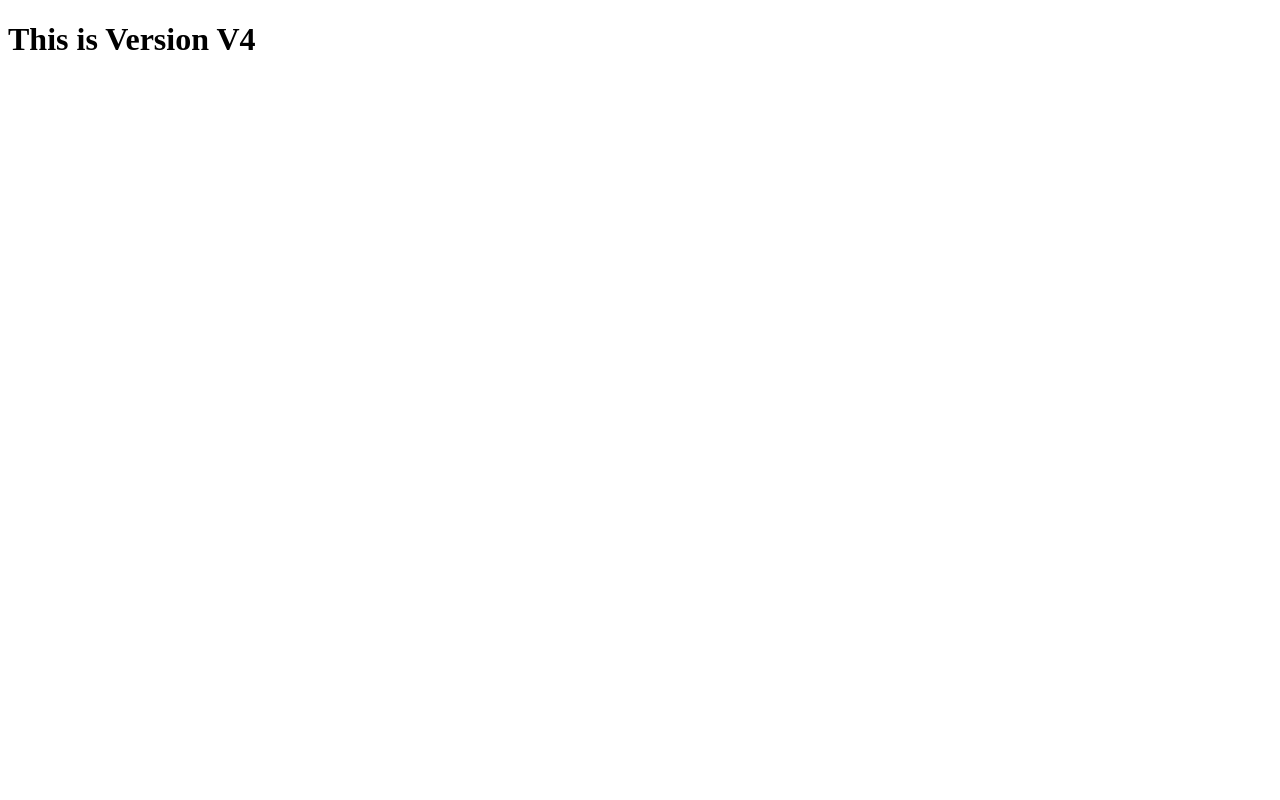
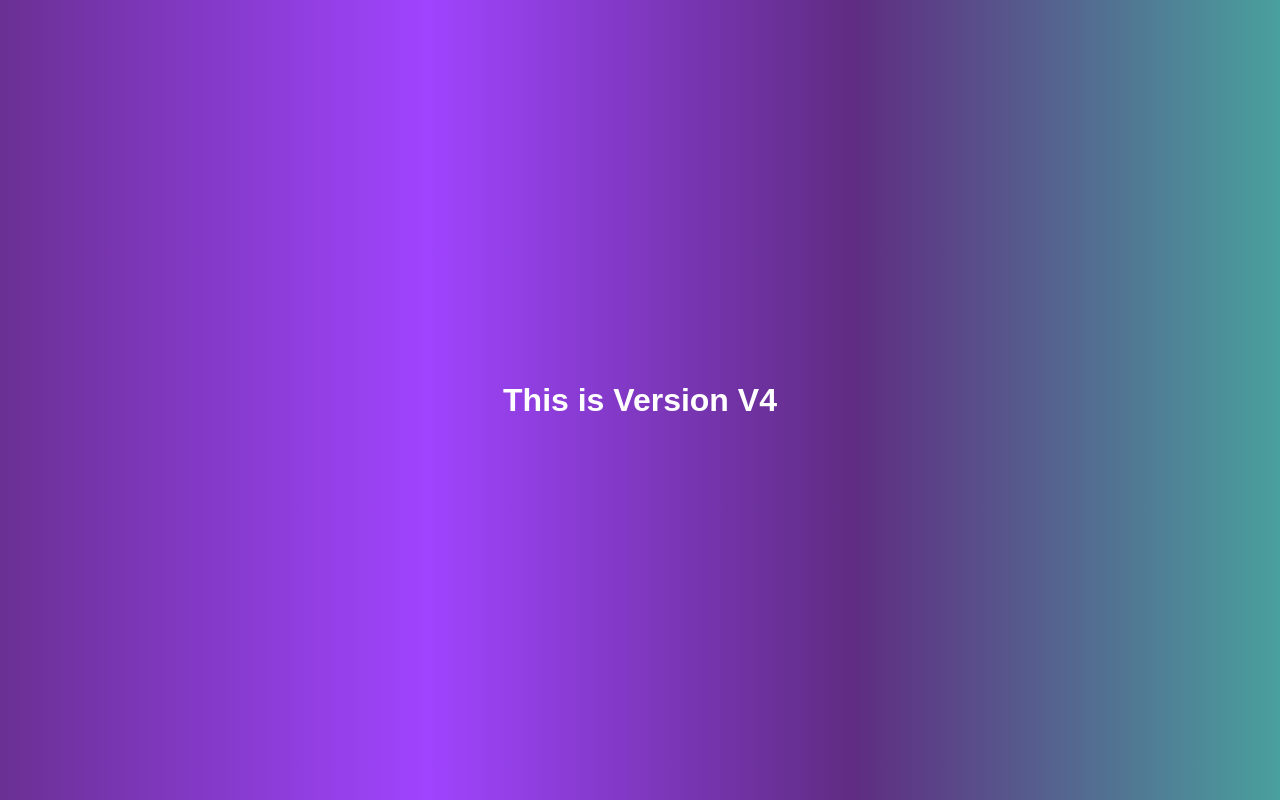
Before and after one commit to yogendrafegade/myrepo, a plain HTML site: page index.html in a window 1280 px wide. Drawn offline with Linux system fonts and the light colour scheme.

Commit message:
Added desgin for website

```diff
--- a/index.html
+++ b/index.html
@@ -3,6 +3,7 @@
 <head>
     <meta charset="UTF-8">
     <meta name="viewport" content="width=device-width, initial-scale=1.0">
+    <link rel="stylesheet" href="style.css">
     <title>Document</title>
 </head>
 <body>
--- /dev/null
+++ b/style.css
@@ -0,0 +1,28 @@
+/* styles.css */
+body {
+    /* Set a gradient background from purple to teal */
+    background: linear-gradient(to right, #6a3093, #a044ff, #5f2c82, #49a09d);
+    font-family: Arial, sans-serif;
+    /* Sets a clean, modern font for the body text */
+    color: white;
+    /* Sets the text color to white for better contrast */
+    margin: 0;
+    /* Removes default margin */
+    padding: 0;
+    /* Removes default padding */
+    display: flex;
+    /* Enables flexbox layout */
+    justify-content: center;
+    /* Centers content horizontally */
+    align-items: center;
+    /* Centers content vertically */
+    height: 100vh;
+    /* Makes the body take the full height of the viewport */
+}
+
+h1 {
+    font-size: 2em;
+    /* Sets the size of the header text */
+    text-align: center;
+    /* Centers the header text */
+}
```
